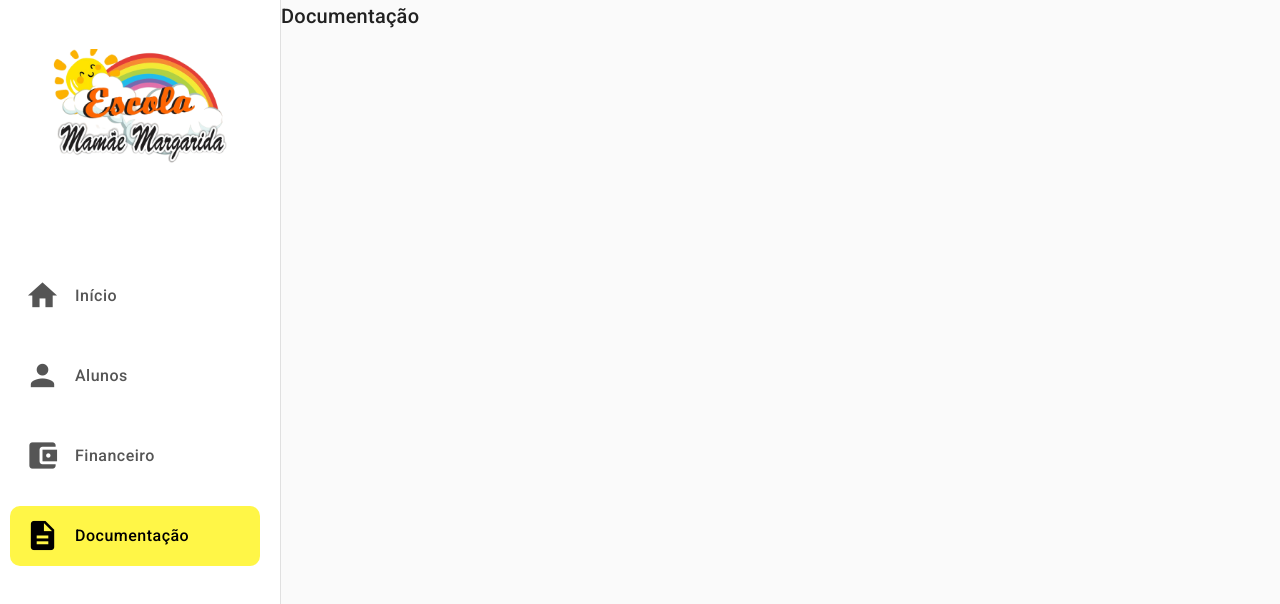
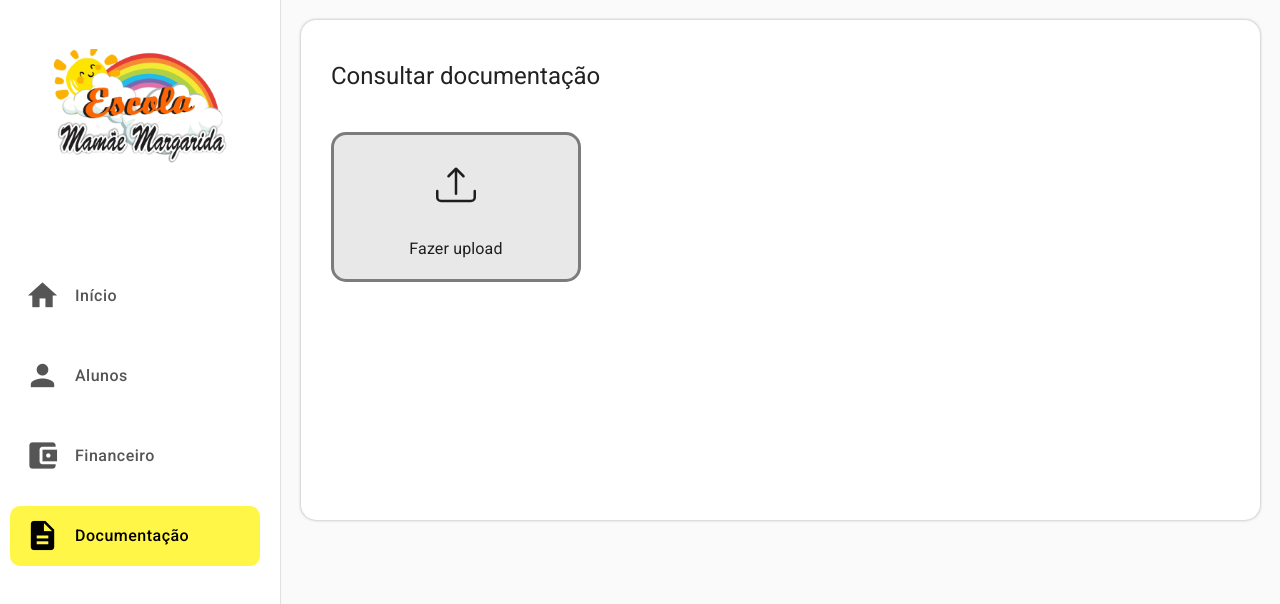
Before and after one commit to wendelisc12/SiGEs-front, an Angular app: page /documentacao in a window 1280 px wide. Shown: the top 604 px of the page. Built offline with nearby package versions, Linux system fonts and the light colour scheme.

Commit message:
feat: arrumando pagina de documentacao

```diff
--- a/src/app/Pages/documentacao-page/documentacao-page.component.css
+++ b/src/app/Pages/documentacao-page/documentacao-page.component.css
@@ -0,0 +1,29 @@
+.consultar-box{
+    margin: 20px;
+    background-color: white;
+    border-radius: 15px;
+    box-shadow: 0 0 3px rgba(82, 82, 82, 0.514);
+    padding: 40px 30px;
+    height: 500px;
+}
+
+#documentos-box{
+    border: 3px solid rgb(124, 124, 124);
+    background-color: rgba(124, 124, 124, 0.171);
+    display: flex;
+    flex-direction: column;
+    align-items: center;
+    justify-content: center;
+    cursor: pointer;
+    width: 250px;
+    height: 150px;
+    border-radius: 15px;
+    margin-top: 40px;
+}
+#documentos-box svg{
+    flex: 1;
+}
+
+#documentos{
+    display: none;
+}
--- a/src/app/Pages/documentacao-page/documentacao-page.component.html
+++ b/src/app/Pages/documentacao-page/documentacao-page.component.html
@@ -1 +1,13 @@
-<h2>Documentação</h2>
+<div class="consultar-box">
+    <h1>Consultar documentação</h1>
+    <div>
+        <label for="documentos" id="documentos-box">
+            <svg xmlns="http://www.w3.org/2000/svg" width="40" height="40" fill="currentColor" class="bi bi-upload" viewBox="0 0 16 16">
+                <path d="M.5 9.9a.5.5 0 0 1 .5.5v2.5a1 1 0 0 0 1 1h12a1 1 0 0 0 1-1v-2.5a.5.5 0 0 1 1 0v2.5a2 2 0 0 1-2 2H2a2 2 0 0 1-2-2v-2.5a.5.5 0 0 1 .5-.5"/>
+                <path d="M7.646 1.146a.5.5 0 0 1 .708 0l3 3a.5.5 0 0 1-.708.708L8.5 2.707V11.5a.5.5 0 0 1-1 0V2.707L5.354 4.854a.5.5 0 1 1-.708-.708z"/>
+            </svg>
+            <h3>Fazer upload</h3>
+        </label>
+        <input type="file" name="" id="documentos">
+    </div>
+</div>
```
